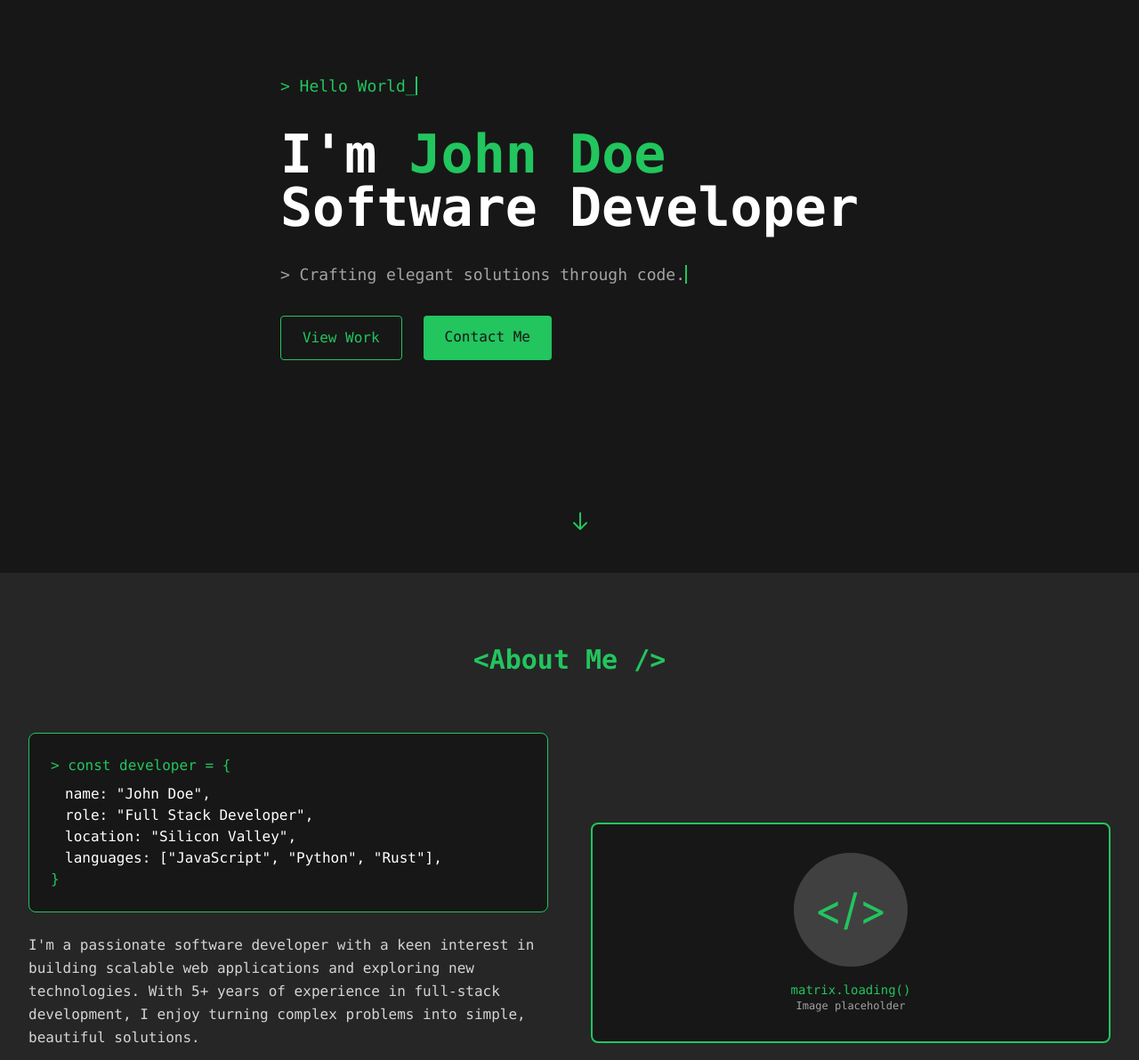
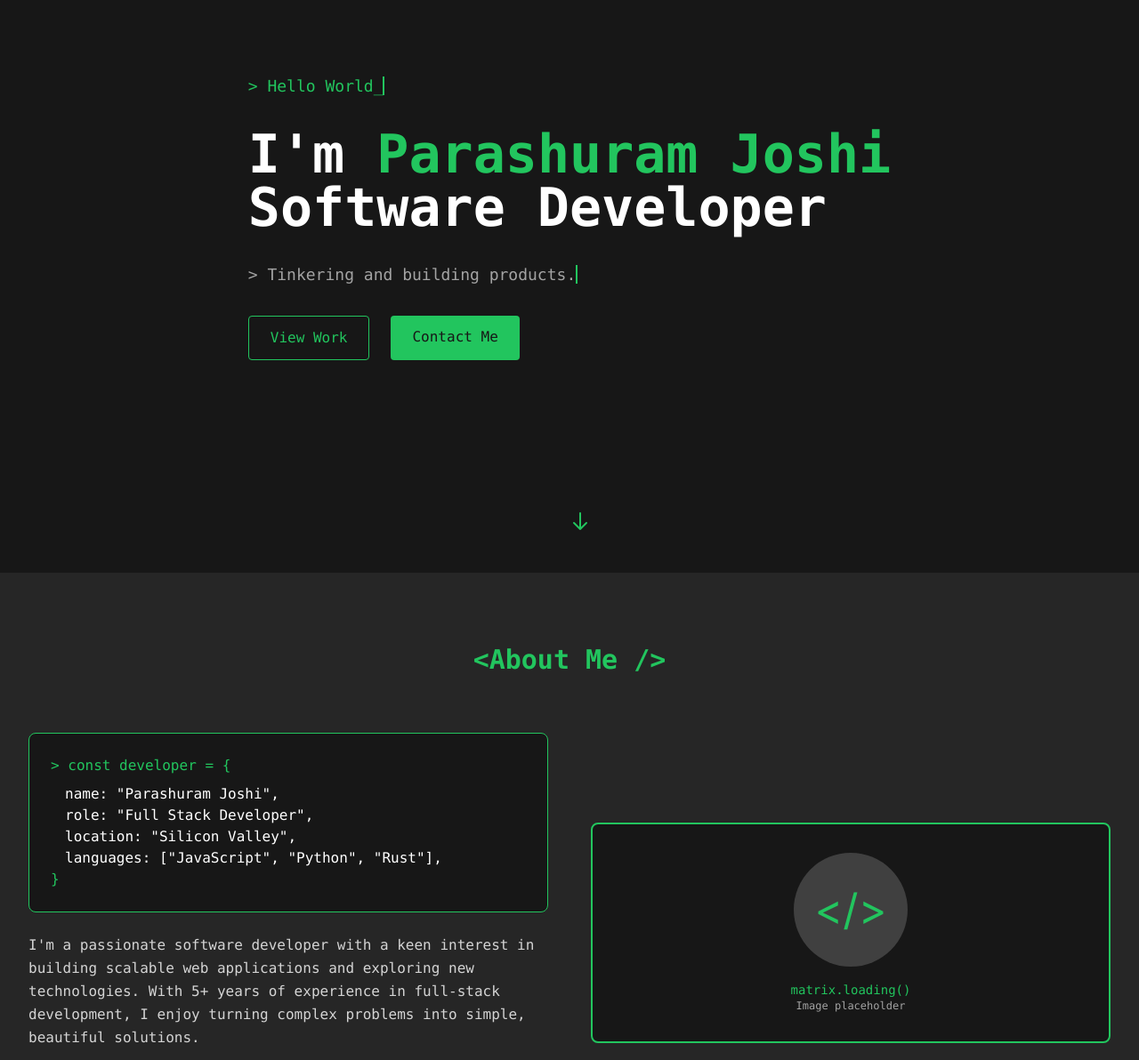
Before and after one commit to ParashuramJoshi23/me, a plain HTML site: page index.html in a window 1280 px wide. Shown: the part 156-1348 px from the top of the page at 89% size. Drawn offline with nearby package versions, Linux system fonts and the light colour scheme.

Commit message:
Change name

```diff
--- a/index.html
+++ b/index.html
@@ -427,13 +427,13 @@
         </div>
 
         <h1 class="text-4xl md:text-6xl font-bold font-mono">
-          I'm <span class="text-green-500">John Doe</span>
+          I'm <span class="text-green-500">Parashuram Joshi</span>
           <br />
           Software Developer
         </h1>
 
         <p class="text-neutral-400 max-w-2xl font-mono text-lg">
-          <span class="typing-animation">> Crafting elegant solutions through code.</span>
+          <span class="typing-animation">> Tinkering and building products.</span>
         </p>
 
         <div class="flex space-x-6 font-mono">
@@ -487,7 +487,7 @@
         <div class="space-y-6 animate__animated animate__fadeInLeft">
           <div class="bg-neutral-900 p-6 rounded-lg border border-green-500 font-mono">
             <p class="text-green-500 mb-2">> const developer = {</p>
-            <p class="text-white ml-4">name: "John Doe",</p>
+            <p class="text-white ml-4">name: "Parashuram Joshi",</p>
             <p class="text-white ml-4">role: "Full Stack Developer",</p>
             <p class="text-white ml-4">location: "Silicon Valley",</p>
             <p class="text-white ml-4">languages: ["JavaScript", "Python", "Rust"],</p>
@@ -1100,7 +1100,7 @@
       <div class="mt-8 pt-8 border-t border-neutral-800">
         <div class="flex flex-col md:flex-row justify-between items-center">
           <p class="text-neutral-400 font-mono text-sm">
-            <span class="text-green-500">$</span> © 2024 John Doe. All rights reserved.
+            <span class="text-green-500">$</span> © 2024 Parashuram Joshi. All rights reserved.
           </p>
           <div class="mt-4 md:mt-0">
             <p class="text-neutral-400 font-mono text-sm">
```
